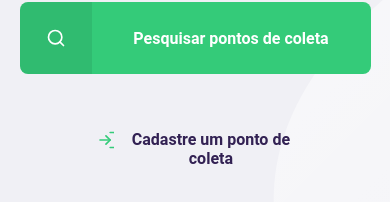
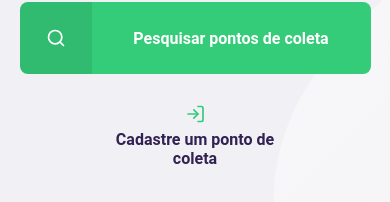
Before and after one commit to Jarlei3m/nlw-ecoleta, a website: page src/views/index.html in a window 390 px wide. Shown: the part 628-830 px from the top of the page. Drawn offline with nearby package versions, Linux system fonts and the light colour scheme; files that its build step writes are made by us from their sources; files whose address does not match are found by name.

Commit message:
responsive

```diff
--- a/public/styles/responsive.css
+++ b/public/styles/responsive.css
@@ -73,6 +73,18 @@
     form button {
         align-self: center;
     }
+
+    #page-home header a {
+        display: flex;
+        flex-direction: column;
+        align-items: center;
+        justify-content: center;
+    }
+
+    #page-home header a span {
+        margin-right: 0;
+        margin-bottom: 6px;
+    }
 }
 
 @media(max-width: 425px) {
```
